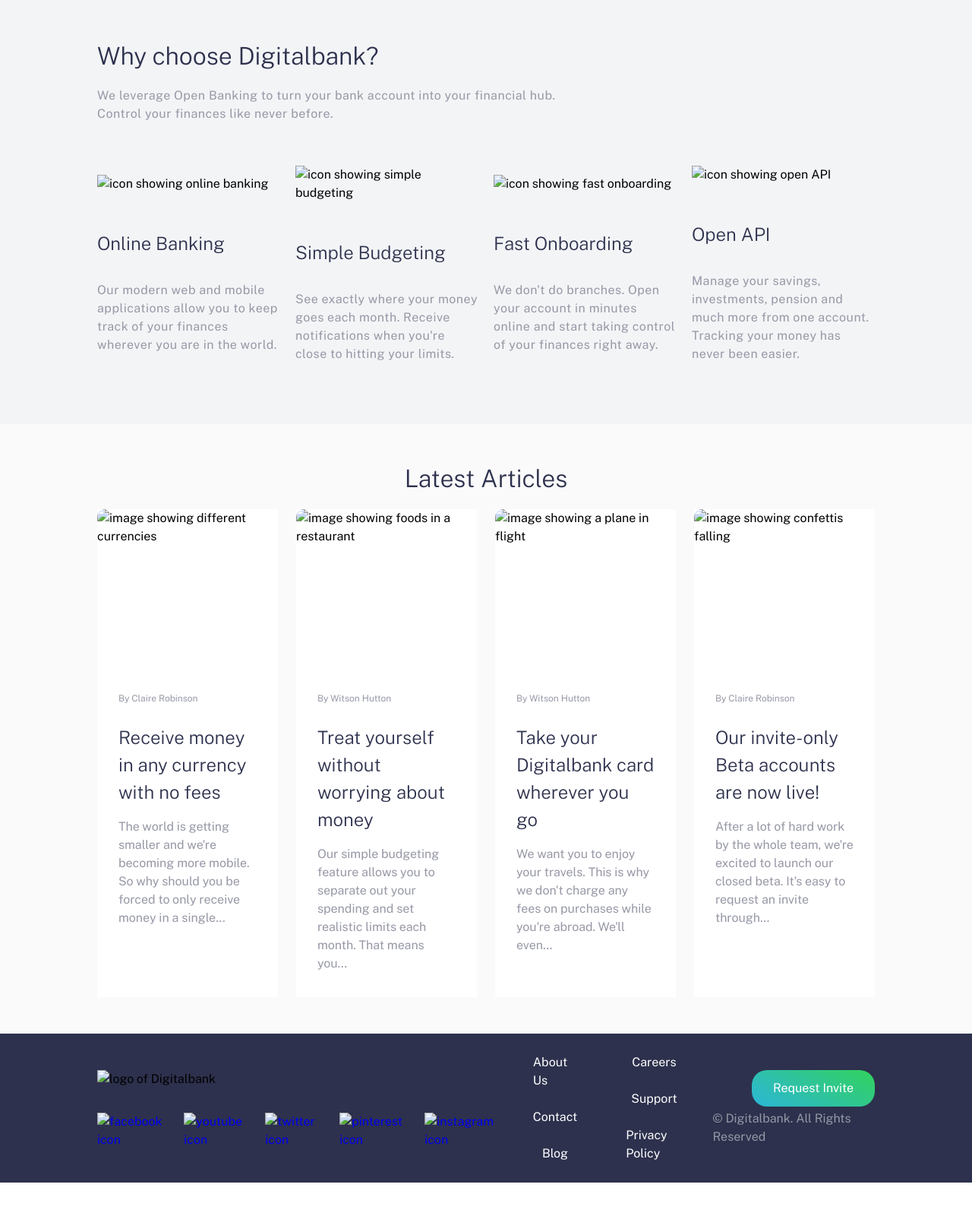
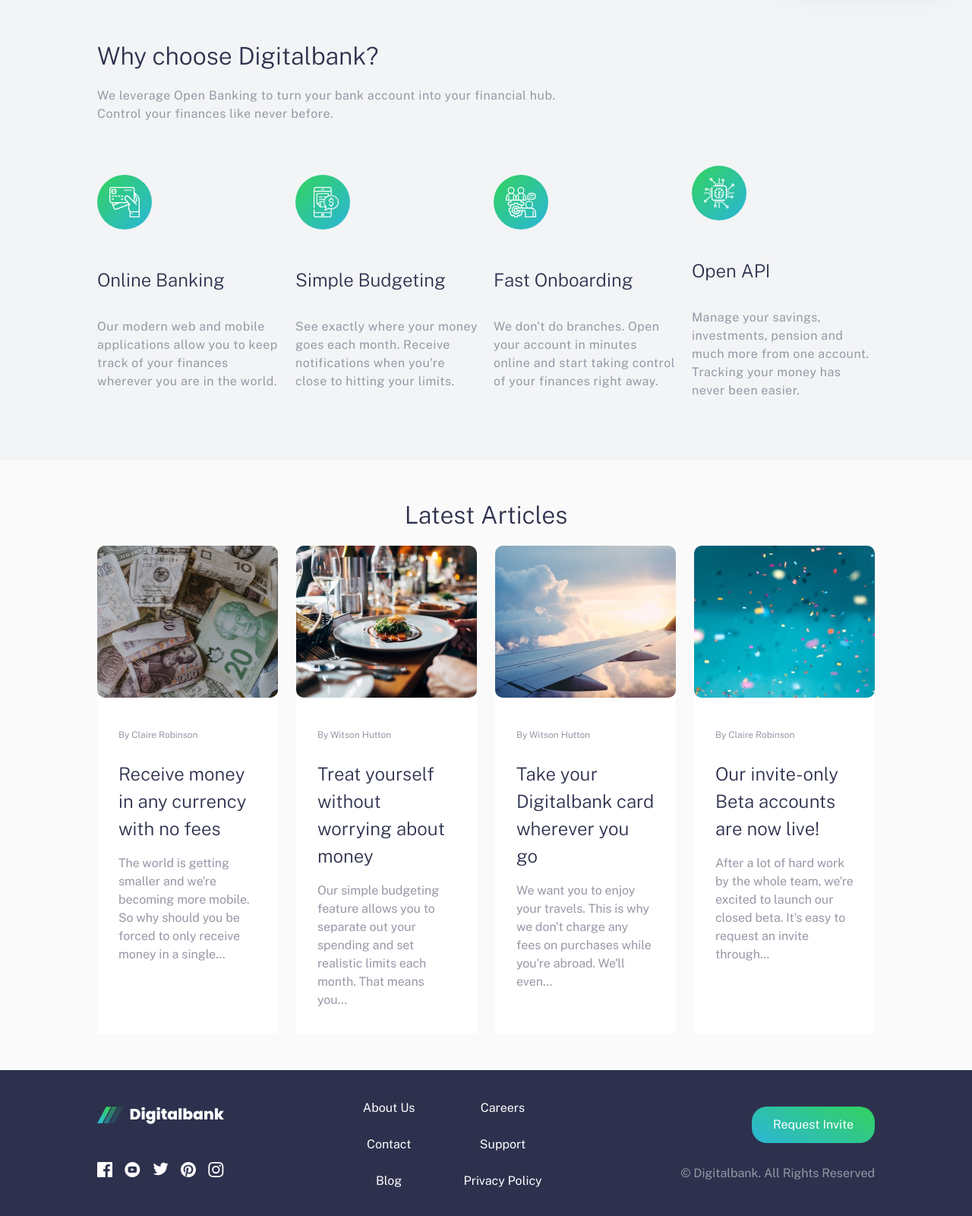
Before and after one commit to Nadhir-Fauzananto/digital-bank-landing-page, a plain HTML site: page index.html in a window 1280 px wide. Shown: the part 774-2374 px from the top of the page at 76% size. Before the commit the page ends 2330 px from the top, so only its background shows below. Drawn offline with nearby package versions, Linux system fonts and the light colour scheme.

Commit message:
fix images' path

```diff
--- a/index.html
+++ b/index.html
@@ -13,11 +13,11 @@
     <body>
         <header>
             <nav>
-                <img class="logo-dark" src="../assets/images/logo-dark.svg" alt="logo of Digitalbank">
+                <img class="logo-dark" src="images/logo-dark.svg" alt="logo of Digitalbank">
                 <div id="nav-overlay" class="nav-overlay overlay-hidden hidden"></div>
                 <div class="links-container">
-                    <button id="open-menu-btn" class="menu-btn" aria-expanded="false" aria-controls="nav-links"><img src="../assets/images/icon-hamburger.svg" alt="Open menu button"></button>
-                    <button id="close-menu-btn" class="menu-btn hidden" aria-controls="nav-links"><img src="../assets/images/icon-close.svg" alt="Close menu button"></button>
+                    <button id="open-menu-btn" class="menu-btn" aria-expanded="false" aria-controls="nav-links"><img src="images/icon-hamburger.svg" alt="Open menu button"></button>
+                    <button id="close-menu-btn" class="menu-btn hidden" aria-controls="nav-links"><img src="images/icon-close.svg" alt="Close menu button"></button>
                     <ul id="nav-links" class="nav-links hidden">
                         <li><a href="#" class="navigation-link active-page" aria-current="page">Home</a></li>
                         <li><a href="#" class="navigation-link">About</a></li>
@@ -33,10 +33,10 @@
             <section class="section-one">
                 <div class="section-one-img right">
                     <picture>
-                        <source media="(min-width: 1080px)" srcset="../assets/images/bg-intro-desktop.svg">
-                         <img class="background-img" src="../assets/images/bg-intro-mobile.svg" alt="background showing company's logo">
+                        <source media="(min-width: 1080px)" srcset="images/bg-intro-desktop.svg">
+                         <img class="background-img" src="images/bg-intro-mobile.svg" alt="background showing company's logo">
                     </picture>
-                    <img class="mockup-img" src="../assets/images/image-mockups.png" alt="image showing four phones showing the bank's features">
+                    <img class="mockup-img" src="images/image-mockups.png" alt="image showing four phones showing the bank's features">
                 </div>
                 <div class="section-one-infos left">
                     <h1 class="section-one-title">Next generation digital banking</h1>
@@ -51,22 +51,22 @@
                 </div>
                 <div class="section-two-features">
                     <div class="feature">
-                        <img class="feature-img" src="../assets/images/icon-online.svg" alt="icon showing online banking" loading="lazy">
+                        <img class="feature-img" src="images/icon-online.svg" alt="icon showing online banking" loading="lazy">
                         <h3 class="feature-title">Online Banking</h3>
                         <p class="feature-descriptions">Our modern web and mobile applications allow you to keep track of your finances wherever you are in the world.</p>
                     </div>
                     <div class="feature">
-                        <img class="feature-img" src="../assets/images/icon-budgeting.svg" alt="icon showing simple budgeting" loading="lazy">
+                        <img class="feature-img" src="images/icon-budgeting.svg" alt="icon showing simple budgeting" loading="lazy">
                         <h3 class="feature-title">Simple Budgeting</h3>
                         <p class="feature-descriptions">See exactly where your money goes each month. Receive notifications when you're close to hitting your limits.</p>
                     </div>
                     <div class="feature">
-                        <img class="feature-img" src="../assets/images/icon-onboarding.svg" alt="icon showing fast onboarding" loading="lazy">
+                        <img class="feature-img" src="images/icon-onboarding.svg" alt="icon showing fast onboarding" loading="lazy">
                         <h3 class="feature-title">Fast Onboarding</h3>
                         <p class="feature-descriptions">We don't do branches. Open your account in minutes online and start taking control of your finances right away.</p>
                     </div>
                     <div class="feature">
-                        <img class="feature-img" src="../assets/images/icon-api.svg" alt="icon showing open API" loading="lazy">
+                        <img class="feature-img" src="images/icon-api.svg" alt="icon showing open API" loading="lazy">
                         <h3 class="feature-title">Open API</h3>
                         <p class="feature-descriptions"> Manage your savings, investments, pension and much more from one account. Tracking your money has never been easier.</p>
                     </div>
@@ -76,7 +76,7 @@
                 <h2 class="section-three-title">Latest Articles</h2>
                 <div class="section-three-articles">
                     <div class="article">
-                        <img class="article-img" src="../assets/images/image-currency.jpg" alt="image showing different currencies" loading="lazy">
+                        <img class="article-img" src="images/image-currency.jpg" alt="image showing different currencies" loading="lazy">
                         <div class="article-infos">
                             <p class="article-author">By Claire Robinson</p>
                             <h3 class="article-title">Receive money in any currency with no fees</h3>
@@ -84,7 +84,7 @@
                         </div>
                     </div>
                     <div class="article">
-                        <img class="article-img" src="../assets/images/image-restaurant.jpg" alt="image showing foods in a restaurant" loading="lazy">
+                        <img class="article-img" src="images/image-restaurant.jpg" alt="image showing foods in a restaurant" loading="lazy">
                         <div class="article-infos">
                             <p class="article-author">By Witson Hutton</p>
                             <h3 class="article-title">Treat yourself without worrying about money</h3>
@@ -92,7 +92,7 @@
                         </div>
                     </div>
                     <div class="article">
-                        <img class="article-img" src="../assets/images/image-plane.jpg" alt="image showing a plane in flight" loading="lazy">
+                        <img class="article-img" src="images/image-plane.jpg" alt="image showing a plane in flight" loading="lazy">
                         <div class="article-infos">
                             <p class="article-author">By Witson Hutton</p>
                             <h3 class="article-title">Take your Digitalbank card wherever you go</h3>
@@ -100,7 +100,7 @@
                         </div>
                     </div>
                     <div class="article">
-                        <img class="article-img" src="../assets/images/image-confetti.jpg" alt="image showing confettis falling" loading="lazy">
+                        <img class="article-img" src="images/image-confetti.jpg" alt="image showing confettis falling" loading="lazy">
                         <div class="article-infos">
                             <p class="article-author">By Claire Robinson</p>
                             <h3 class="article-title">Our invite-only Beta accounts are now live!</h3>
@@ -112,13 +112,13 @@
         </main>
         <footer>
             <div class="footer-icons-container">
-                <img class="logo-light" src="../assets/images/logo-light.svg" alt="logo of Digitalbank">
+                <img class="logo-light" src="images/logo-light.svg" alt="logo of Digitalbank">
                 <div class="footer-icons">
-                    <a class="social-media-btn" href="#"><img class="social-media-icon" src="../assets/images/icon-facebook.svg" alt="facebook icon" loading="lazy"></a>
-                    <a class="social-media-btn" href="#"><img class="social-media-icon" src="../assets/images/icon-youtube.svg" alt="youtube icon" loading="lazy"></a>
-                    <a class="social-media-btn" href="#"><img class="social-media-icon" src="../assets/images/icon-twitter.svg" alt="twitter icon" loading="lazy"></a>
-                    <a class="social-media-btn" href="#"><img class="social-media-icon" src="../assets/images/icon-pinterest.svg" alt="pinterest icon" loading="lazy"></a>
-                    <a class="social-media-btn" href="#"><img class="social-media-icon" src="../assets/images/icon-instagram.svg" alt="instagram icon" loading="lazy"></a>
+                    <a class="social-media-btn" href="#"><img class="social-media-icon" src="images/icon-facebook.svg" alt="facebook icon" loading="lazy"></a>
+                    <a class="social-media-btn" href="#"><img class="social-media-icon" src="images/icon-youtube.svg" alt="youtube icon" loading="lazy"></a>
+                    <a class="social-media-btn" href="#"><img class="social-media-icon" src="images/icon-twitter.svg" alt="twitter icon" loading="lazy"></a>
+                    <a class="social-media-btn" href="#"><img class="social-media-icon" src="images/icon-pinterest.svg" alt="pinterest icon" loading="lazy"></a>
+                    <a class="social-media-btn" href="#"><img class="social-media-icon" src="images/icon-instagram.svg" alt="instagram icon" loading="lazy"></a>
                 </div>
             </div>
             <div class="footer-infos">
```
